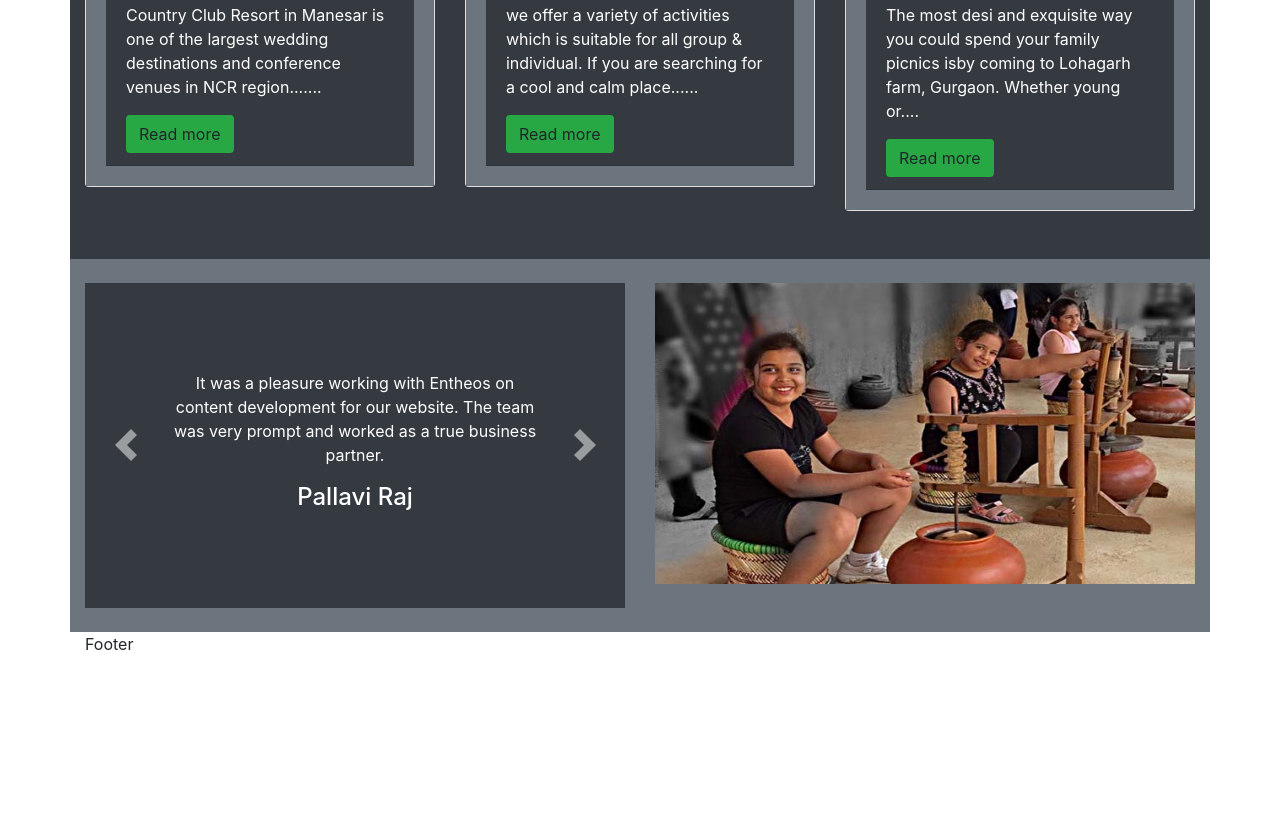
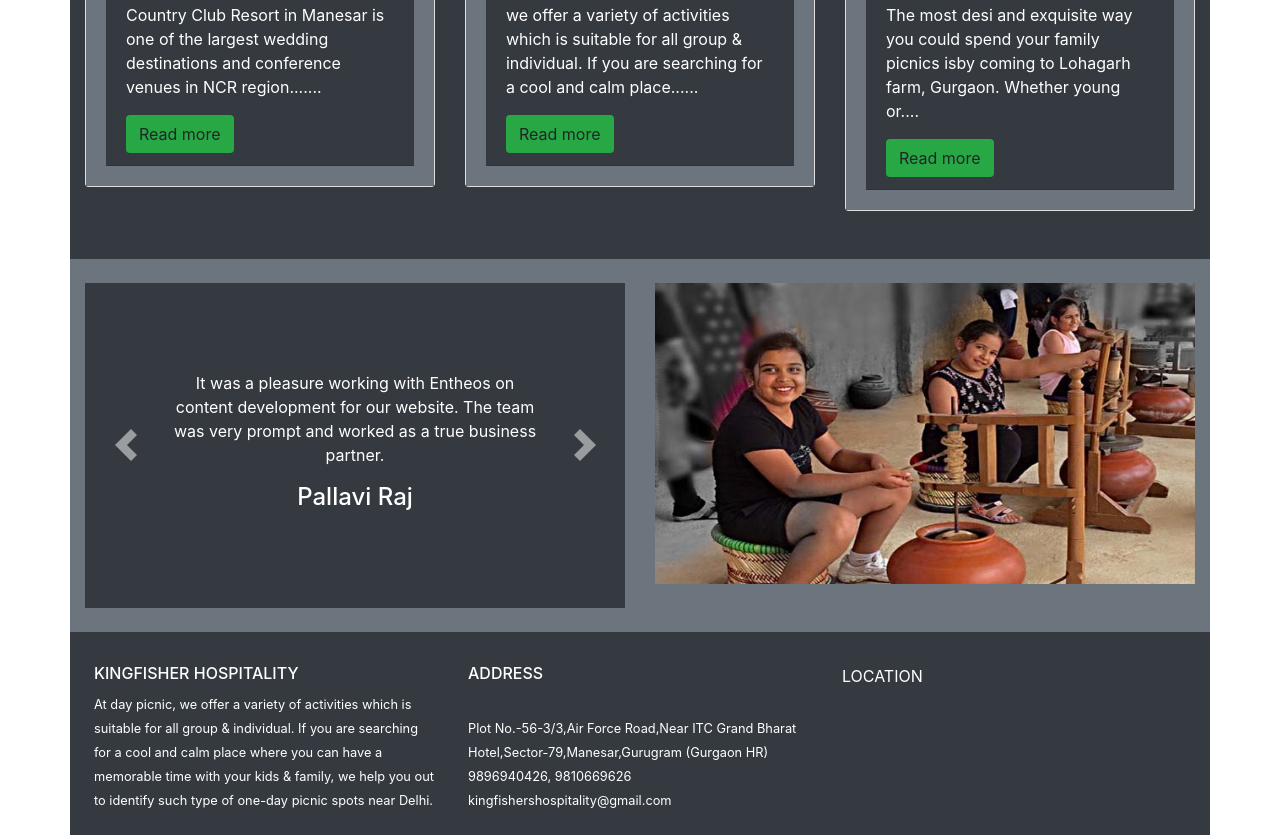
Before and after one commit to VjRawat/Kingfisher-Hospitality, a website: page src/index.html in a window 1280 px wide. Shown: the part 2027-2862 px from the top of the page. Before the commit the page ends 2683 px from the top, so only its background shows below. Drawn offline with Linux system fonts and the light colour scheme.

Commit message:
footer layout created

```diff
--- a/src/index.html
+++ b/src/index.html
@@ -258,8 +258,29 @@
     </section>
 
     <!-- Footer main section -->
-    <footer class="container">
-        Footer
+    <footer class="container  bg-dark text-white p-4">
+        <div class="row pt-2">
+            <div class="col-md-4">
+                <h4 class="h6">KINGFISHER HOSPITALITY</h4>
+
+                <small class="text-justify ">At day picnic, we offer a variety of activities which is suitable for all group & individual. If you are searching for a cool and calm place where you can have a memorable time with your kids & family, we help you out to identify such type of one-day picnic spots near Delhi.</small>
+            </div>
+            <div class="col-md-4">
+                <h4 class="h6">ADDRESS</h4><br>
+
+                <small>Plot No.-56-3/3,Air Force Road,Near ITC Grand Bharat Hotel,Sector-79,Manesar,Gurugram        (Gurgaon HR)
+                        <br>
+                        9896940426, 9810669626
+                        <br>
+                        kingfishershospitality@gmail.com
+                </small>
+            </div>
+            <div class="col-md-4">
+
+                LOCATION
+
+            </div>
+        </div>
     </footer>
 
 
```
